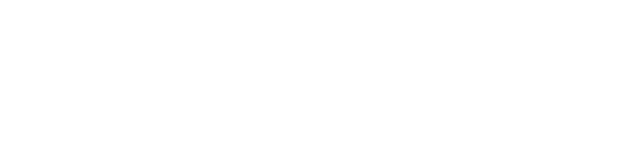
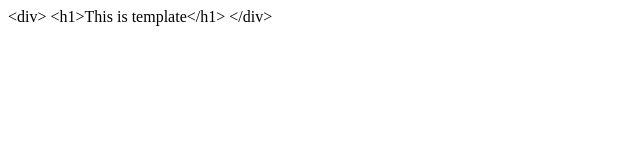
Before and after one commit to tauhidul0821/plan-vue, a plain HTML site: page 3.template.html in a window 1280 px wide. Shown: the whole page, without its empty margins (0-640 px from the left). Drawn offline with Linux system fonts and the light colour scheme.

Commit message:
rename some file

```diff
--- a/3.template.html
+++ b/3.template.html
@@ -10,9 +10,21 @@
 </head>
 
 <body>
+    <div id="app3">
+        <div>{{htmlcontent}}</div>
+
+    </div>
 
 
     <script>
+        var vm = new Vue({
+            el: '#app3',
+            data: {
+                htmlcontent: `<div>
+                    <h1>This is template</h1>
+                    </div>`
+            }
+        })
 
     </script>
 
```
Also changed, not shown: 1.introduction.html (+1 -0 lines), 910.transition-animation.html (renamed from 10.transition-animation.html), 911.directives.html (renamed from 11.directives.html), 912.routing.html (renamed from 12.routing.html), 913.mixins.html (renamed from 13.mixins.html), 914.render-function.html (renamed from 14.render-function.html), 915.reactive-interface.html (renamed from 15.reactive-interface.html).
